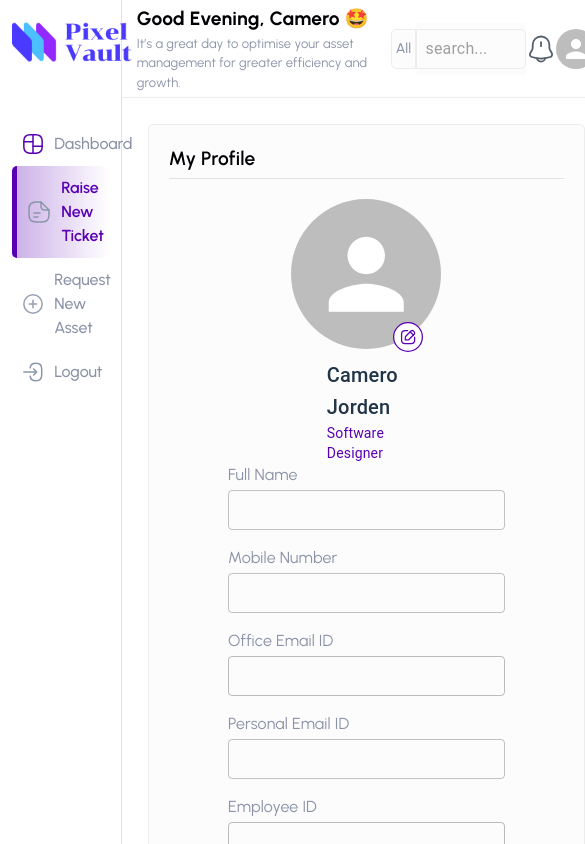
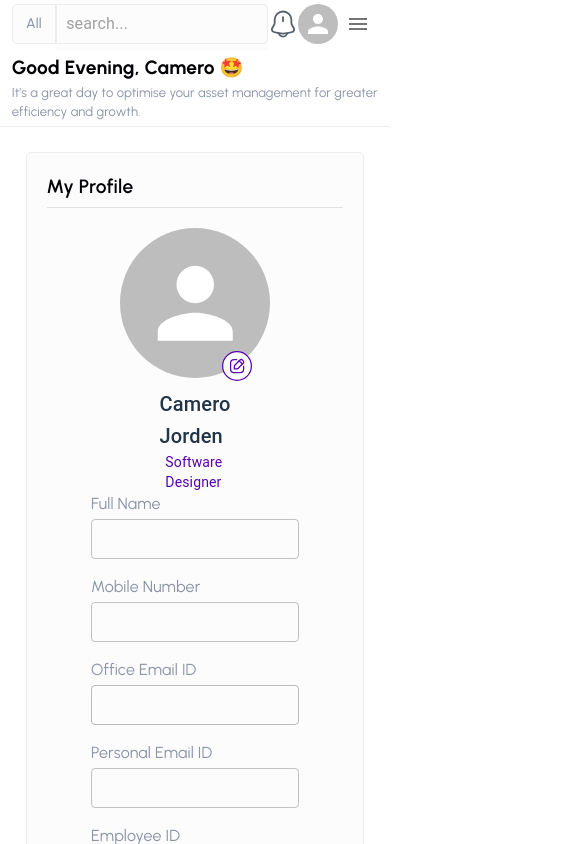
Before and after one commit to odetteswaan/PixelVault, a React (Vite) app: page /new-ticket in a window 390 px wide. Shown: the top 844 px of the page, 585 px wide, since content can reach past the window. Built offline with nearby package versions, Linux system fonts and the light colour scheme; a web font is replaced by a local one.

Commit message:
responsive for sidebar and navbar

```diff
--- a/src/components/navbar/SideNav.tsx
+++ b/src/components/navbar/SideNav.tsx
@@ -1,4 +1,4 @@
-import { Box, styled } from '@mui/material';
+import { Box, IconButton, styled, useMediaQuery } from '@mui/material';
 import { NavLink } from 'react-router-dom';
 import { colors } from 'src/themes/colors';
 import { theme } from 'src/themes/theme';
@@ -7,6 +7,8 @@ import Dashboard from '../../assets/sidenavLogos/Dashboard.svg';
 import RiseTicket from '../../assets/sidenavLogos/RiseTicket.svg';
 import NewAsset from '../../assets/sidenavLogos/NewAsset.svg';
 import Logout from '../../assets/sidenavLogos/Logout.svg';
+import MenuIcon from '@mui/icons-material/Menu';
+import { useState } from 'react';
 
 const StyledContainer = styled(Box)({
   borderRight: '1px solid #E2E2E4',
@@ -14,6 +16,7 @@ const StyledContainer = styled(Box)({
   minHeight: '100vh',
   padding: '10%',
   backgroundColor: 'colors.body.white',
+  position: 'relative',
 });
 
 const LogoContainer = styled(Box)({
@@ -58,6 +61,19 @@ const StyledListItem = styled(NavLink)({
   },
 });
 
+const DropdownMenu = styled(Box)({
+  display: 'flex',
+  flexDirection: 'column',
+  listStyle: 'none',
+  padding: 0,
+  backgroundColor: colors.body.white,
+  border: '1px solid #E2E2E4',
+  borderRadius: '5px',
+  position: 'absolute',
+  top: '50px',
+  right: '10px',
+});
+
 const links = [
   { name: 'Dashboard', path: '/dashboard', img: Dashboard },
   { name: 'Raise New Ticket', path: '/new-ticket', img: RiseTicket },
@@ -66,7 +82,32 @@ const links = [
 ];
 
 function SideNav() {
+  const [open, setOpen] = useState(false);
+  const isSmallScreen = useMediaQuery('(max-width:600px)');
   return (
+    <>
+      {isSmallScreen ? (
+        <>
+          <IconButton onClick={() => setOpen(!open)}>
+            <MenuIcon />
+          </IconButton>
+
+          {open && (
+            <DropdownMenu>
+              {links.map((link) => (
+                <StyledListItem key={link.path} to={link.path}>
+                  <img
+                    src={link.img}
+                    alt={link.name}
+                    style={{ marginRight: '10px' }}
+                  />
+                  {link.name}
+                </StyledListItem>
+              ))}
+            </DropdownMenu>
+          )}
+        </>
+      ) : (
         <StyledContainer>
           <LogoContainer>
             <StyledLogo src={logo} alt="Logo" />
@@ -84,6 +125,8 @@ function SideNav() {
             ))}
           </StyledList>
         </StyledContainer>
+      )}
+    </>
   );
 }
 
--- a/src/components/navbar/TopNav.tsx
+++ b/src/components/navbar/TopNav.tsx
@@ -1,28 +1,43 @@
-import { Avatar, Box, TextField, Typography } from '@mui/material';
+import {
+  Avatar,
+  Box,
+  TextField,
+  Typography,
+  useMediaQuery,
+} from '@mui/material';
 import { styled } from '@mui/material/styles';
 import notificationLogo from '../../assets/notification-bing.svg';
 import { colors } from 'src/themes/colors';
 import { theme } from 'src/themes/theme';
+import SideNav from './SideNav';
 
-const TopNavContainer = styled(Box)({
+const TopNavContainer = styled(Box)(({ theme }) => ({
   display: 'flex',
   justifyContent: 'space-between',
   alignItems: 'center',
   width: '100%',
-});
+  [theme.breakpoints.down('sm')]: {
+    flexDirection: 'column-reverse',
+    gap: '10px',
+  },
+}));
 
 const LeftSection = styled(Box)({
   display: 'flex',
   flexDirection: 'column',
 });
 
-const RightSection = styled(Box)({
+const RightSection = styled(Box)(({ theme }) => ({
   display: 'flex',
   alignItems: 'center',
   width: '400px',
   maxWidth: '100%',
   justifyContent: 'space-between',
-});
+  [theme.breakpoints.down('sm')]: {
+    width: '100%',
+    position: 'relative',
+  },
+}));
 
 const StyledTextField = styled(TextField)({
   '& .MuiOutlinedInput-root': {
@@ -76,6 +91,7 @@ const StyledText = styled(Typography)({
 });
 
 function TopNav() {
+  const isSmallScreen = useMediaQuery('(max-width:600px)');
   return (
     <TopNavContainer>
       <LeftSection>
@@ -95,6 +111,7 @@ function TopNav() {
         </Box>
         <img src={notificationLogo} alt="Notifications" />
         <Avatar />
+        {isSmallScreen && <SideNav />}
       </RightSection>
     </TopNavContainer>
   );
--- a/src/pages/dashboard/Dashboard.tsx
+++ b/src/pages/dashboard/Dashboard.tsx
@@ -1,4 +1,4 @@
-import { Box, styled } from '@mui/material';
+import { Box, styled, useMediaQuery } from '@mui/material';
 import TopNav from '../../components/navbar/TopNav';
 import SideNav from '../../components/navbar/SideNav';
 import Profile from './Profile';
@@ -15,11 +15,14 @@ const SideNavContainer = styled(Box)({
   width: '20%',
 });
 
-const MainContent = styled(Box)({
+const MainContent = styled(Box)(({ theme }) => ({
   display: 'flex',
   flexDirection: 'column',
   width: '80%',
-});
+  [theme.breakpoints.down('sm')]: {
+    width: '100%',
+  },
+}));
 const TopNavContainer = styled(Box)({
   borderBottom: '1px solid #ECECEC',
   padding: '1% 3%',
@@ -32,11 +35,14 @@ const ContentWrapper = styled(Box)({
 });
 
 function Dashboard() {
+  const isSmallScreen = useMediaQuery('(max-width:600px)');
   return (
     <DashboardContainer>
-      <SideNavContainer>
-        <SideNav />
-      </SideNavContainer>
+      {!isSmallScreen && (
+        <SideNavContainer>
+          <SideNav />
+        </SideNavContainer>
+      )}
       <MainContent>
         <TopNavContainer>
           <TopNav />
```
Also changed, not shown: src/pages/dashboard/RequestProfile.tsx (+17 -6 lines). Lines whose indentation alone changed are shown as unchanged.
